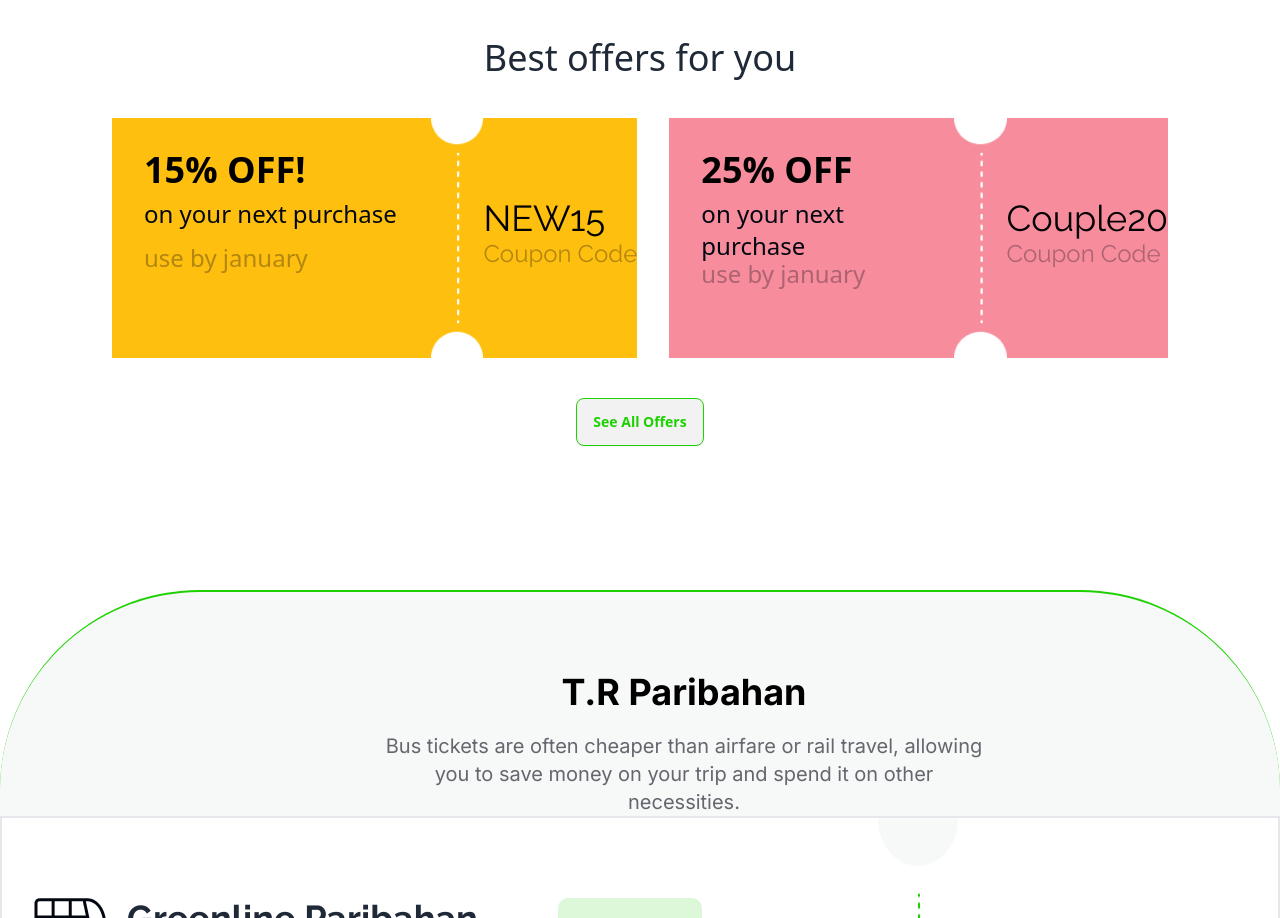
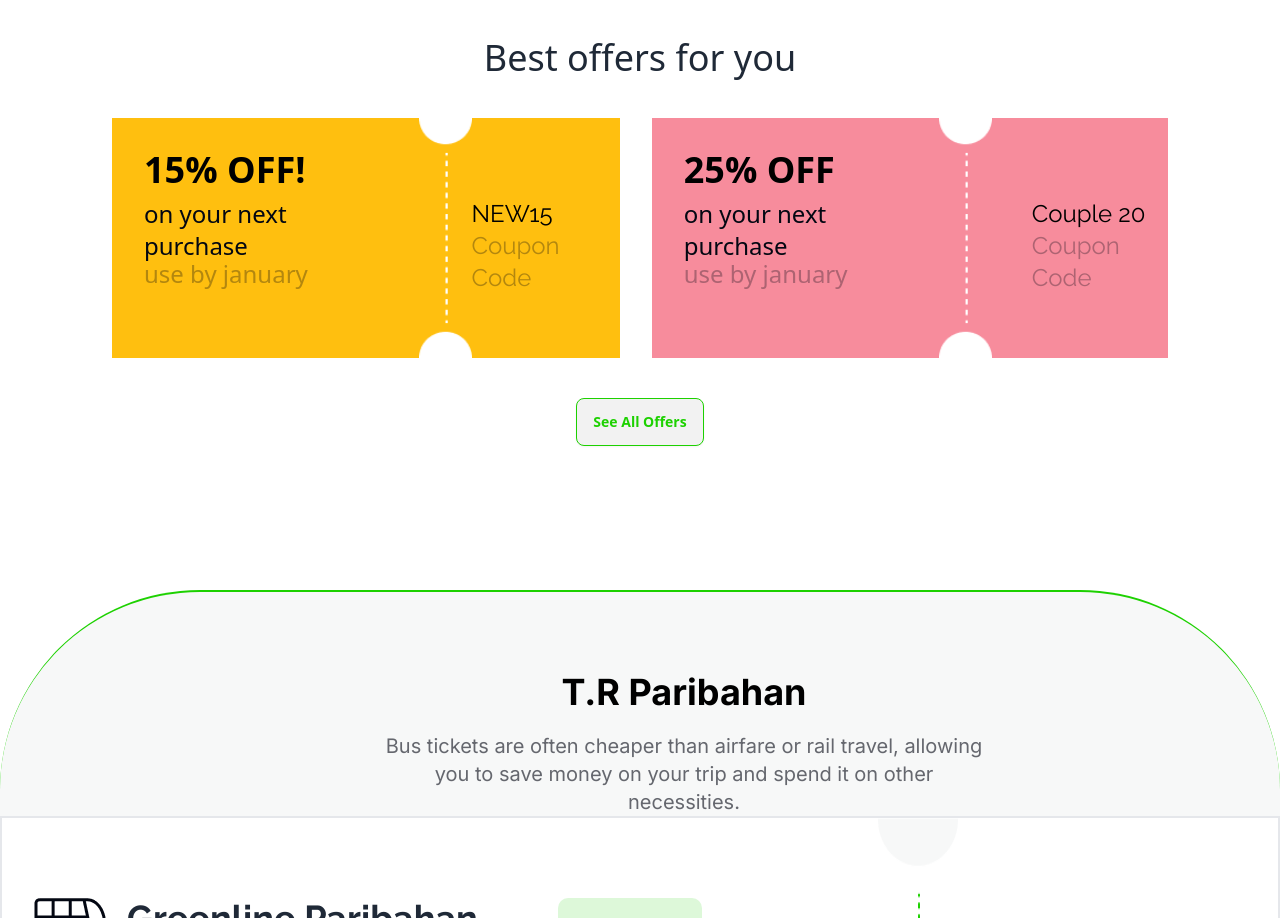
Before and after one commit to tultul4d/smart-ticketing, a plain HTML site: page index.html in a window 1280 px wide. Shown: the part 870-1788 px from the top of the page. Drawn offline with nearby package versions, Linux system fonts and the light colour scheme.

Commit message:
added some change

```diff
--- a/index.html
+++ b/index.html
@@ -73,21 +73,21 @@
                    <img class="" src="./images/cupon-devider.png" alt="">
                     <div class="re-font mt-20 ">
 
-                        <h2 class="lg:text-4xl text-black text-exbold">NEW15</h2>
+                        <h2 class="lg:text-2xl text-black text-exbold">NEW15</h2>
                         <p class="lg:text-2xl text-[#0307124D]">Coupon Code</p>
                     </div>
 
                   </div>
-                  <div class=" flex lg:w-[560px] lg:h-60 bg-[#F78C9C] ">
+                  <div class=" flex lg:w-[600px] lg:h-60 bg-[#F78C9C] ">
                     <div class="card-body ">
                       <h2 class="card-title lg:text-4xl text-black text-bold">25% OFF</h2>
                       <p class="lg:text-2xl text-[#030712]">on your next purchase</p>
                       <p class="lg:text-2xl text-[#0307124D] lg:-mt-12">use by january</p>
 
                     </div>
-                    <img src="./images/cupon-devider.png" alt="">
+                    <img class="mr-10" src="./images/cupon-devider.png" alt="">
                     <div class="re-font mt-20 ">
-                        <h2 class="lg:text-4xl text-black text-exbold">Couple20</h2>
+                        <h2 class="lg:text-2xl text-black text-exbold ">Couple 20</h2>
                         <p class="lg:text-2xl text-[#0307124D]">Coupon Code</p>
                     </div>
                   </div>
```
